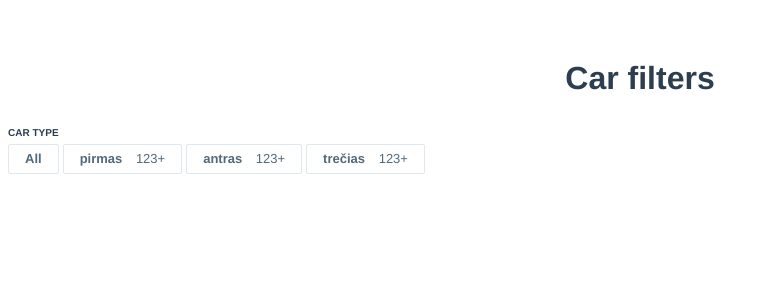
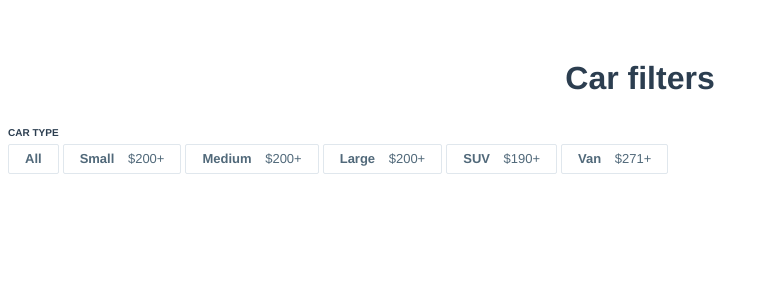
Before and after one commit to saulyz/car-filter, a Vue app: page / in a window 1280 px wide. Shown: the top 300 px of the page, without its empty margins (0-769 px from the left). Built offline with nearby package versions, Linux system fonts and the light colour scheme.

Commit message:
Updated  naming of filter-items

```diff
--- a/src/components/Car-filter.vue
+++ b/src/components/Car-filter.vue
@@ -3,9 +3,11 @@
         <div class="filter-label">Car type</div>
         <div class="filter-wrapper">
             <filter-item label="All"></filter-item>
-            <filter-item label="pirmas" :price="123"></filter-item>
-            <filter-item label="antras" :price="123"></filter-item>
-            <filter-item label="trečias" :price="123"></filter-item>
+            <filter-item label="Small" :price="200"></filter-item>
+            <filter-item label="Medium" :price="200"></filter-item>
+            <filter-item label="Large" :price="200"></filter-item>
+            <filter-item label="SUV" :price="190"></filter-item>
+            <filter-item label="Van" :price="271"></filter-item>
         </div>
     </div>
 </template>
--- a/src/components/Filter-item.vue
+++ b/src/components/Filter-item.vue
@@ -2,7 +2,7 @@
     <div class="filter-item boxed">
         {{label}}
         <span v-if="price" class="price">
-            {{price}}+
+            ${{price}}+
         </span>
     </div>
 </template>
```
